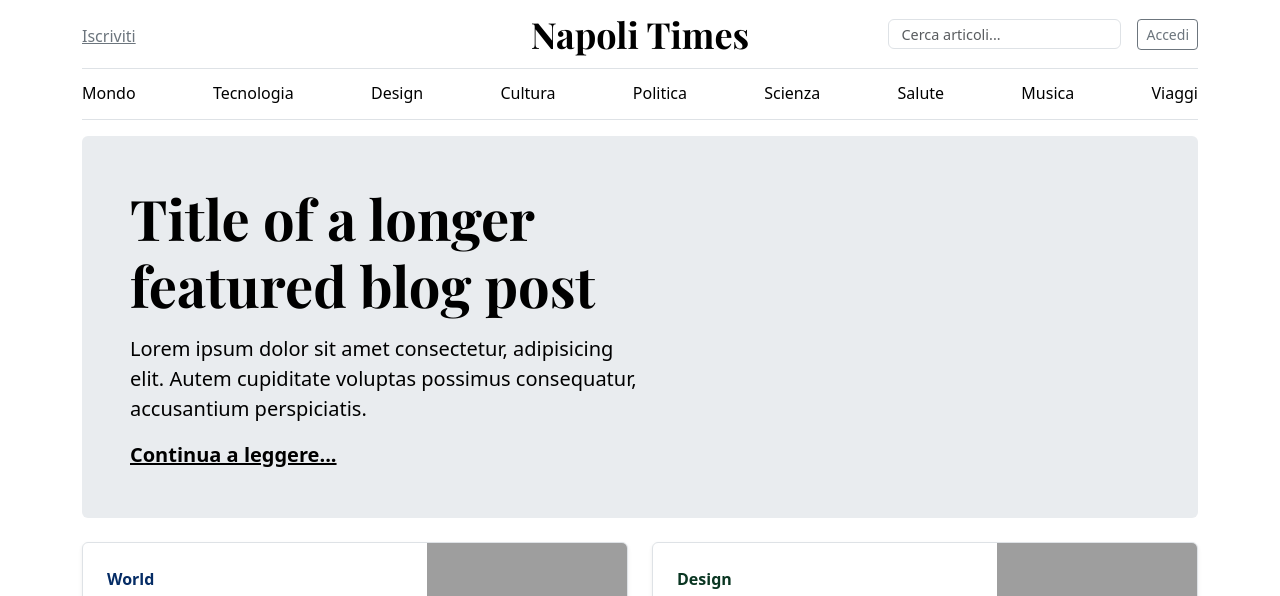
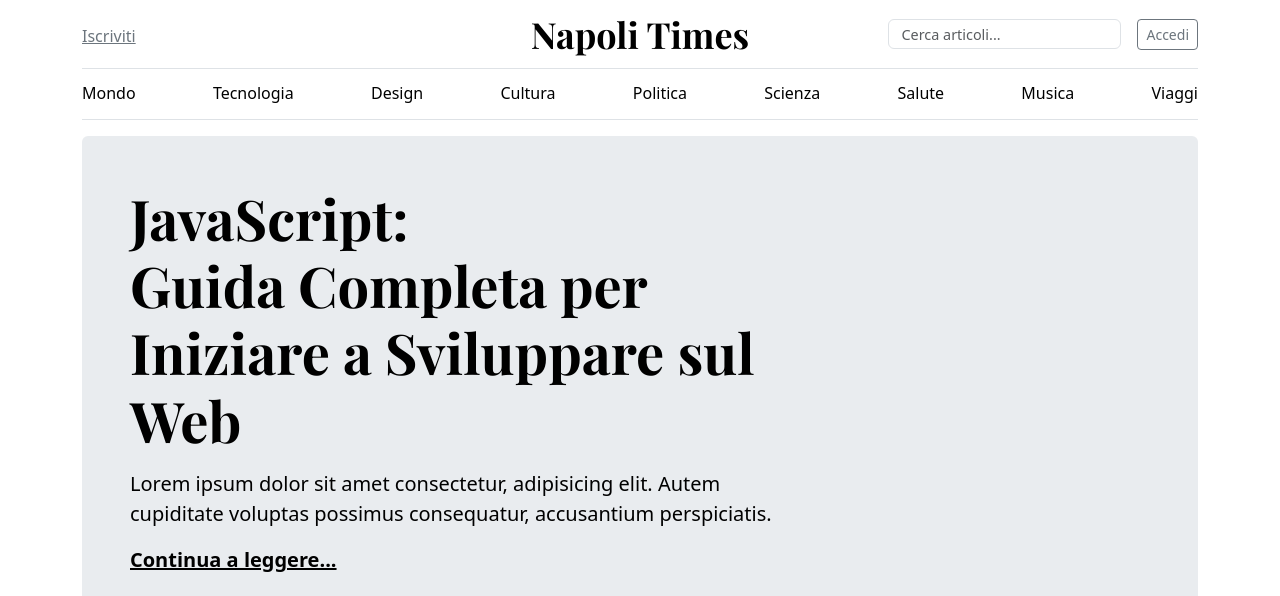
Before and after one commit to marinodilauro/blog-project, a plain HTML site: page index.html in a window 1280 px wide. Shown: the top 596 px of the page. Drawn offline with nearby package versions, Linux system fonts and the light colour scheme; grey boxes are pictures that could not be loaded; a web font is replaced by a local one.

Commit message:
Fix banner title

```diff
--- a/index.html
+++ b/index.html
@@ -85,9 +85,9 @@
           id="banner"
           class="p-4 p-md-5 mb-4 rounded text-body-emphasis bg-body-secondary fw-bold"
         >
-          <div class="col-lg-6 px-0">
+          <div class="col-lg-8 px-0">
             <h1 class="display-4 fw-bold">
-              Title of a longer featured blog post
+              JavaScript: <br />Guida Completa per Iniziare a Sviluppare sul Web
             </h1>
             <p class="lead my-3">
               Lorem ipsum dolor sit amet consectetur, adipisicing elit. Autem
```
